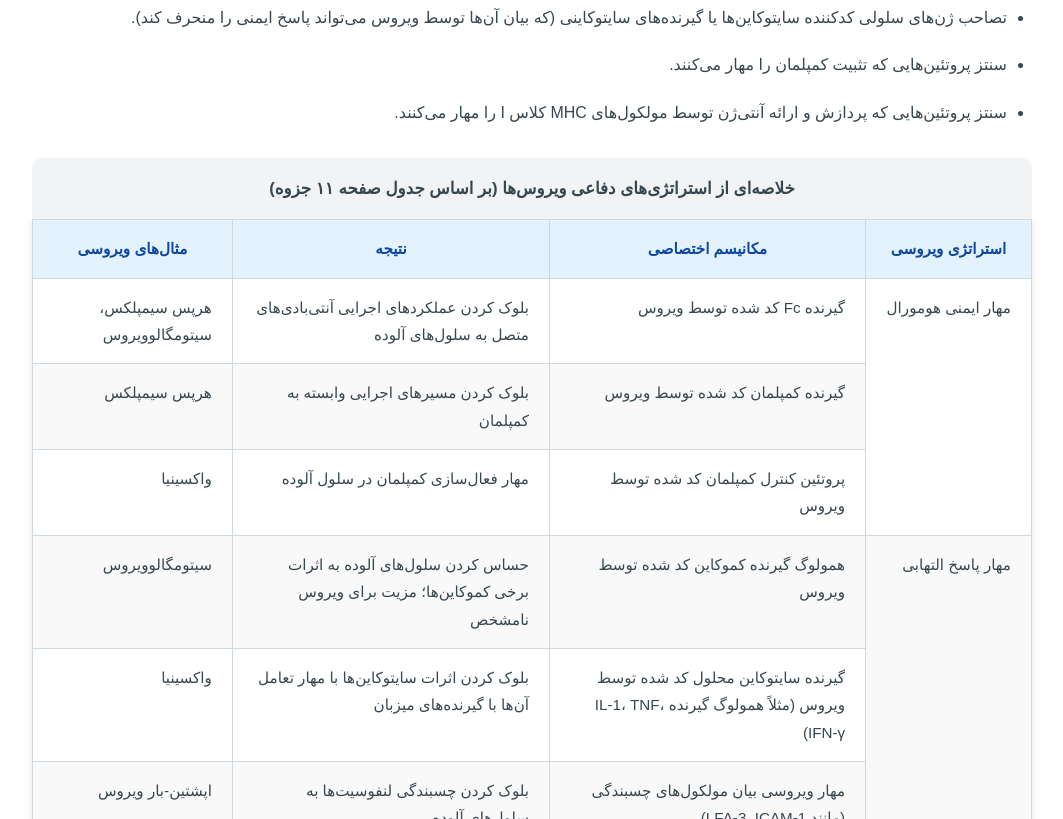
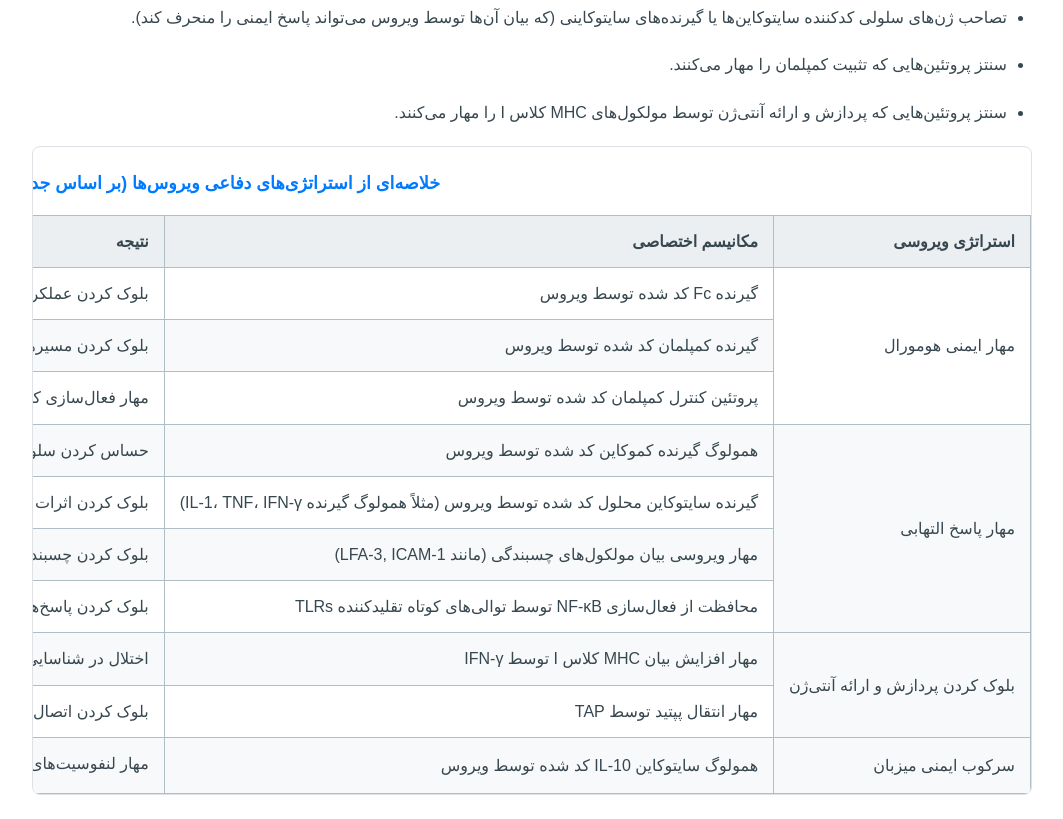
Before and after one commit to callmemahdi01/immunology, a plain HTML site: page 2.html in a window 1280 px wide. Shown: the part 5621-6440 px from the top of the page, without its empty margins (108-1171 px from the left). Drawn offline with Linux system fonts and the light colour scheme; a small style sheet from the web is missing.

Commit message:
Update 2.html

```diff
--- a/2.html
+++ b/2.html
@@ -61,7 +61,7 @@
             line-height: 1.95;
         }
         strong {
-            color: #ff0000; /* Darker, distinct green for emphasis */
+            color: #ff0000; /* Red color for emphasis */
             font-weight: 600;
         }
         .note, .task {
@@ -100,32 +100,46 @@
             margin-top: 35px;
             font-size: 1.1em;
         }
+
+        /* Responsive table wrapper */
+        .table-responsive-wrapper {
+            overflow-x: auto;
+            -webkit-overflow-scrolling: touch; /* Smooth scrolling on iOS */
+            margin-bottom: 1.5em; /* Add some space below the scrollable table */
+            border: 1px solid #dee2e6; /* Optional: add a light border to the wrapper */
+            border-radius: 8px;
+        }
         table {
-            width: 100%;
+            width: 100%; /* Make table take full width of its container initially */
             border-collapse: collapse;
-            margin-top: 20px;
-            margin-bottom: 20px;
-            box-shadow: 0 2px 8px rgba(0,0,0,0.1);
+            margin:0; /* Remove default margin from table if wrapper handles it */
+            /* box-shadow: 0 2px 8px rgba(0,0,0,0.1); Removed as wrapper has shadow/border */
         }
         th, td {
-            border: 1px solid #b0bec5; /* Lighter grey for table borders */
+            border: 1px solid #b0bec5;
             padding: 12px 15px;
             text-align: right;
             line-height: 1.7;
+            white-space: nowrap; /* Important for horizontal scrolling tables */
         }
         th {
-            background-color: #eceff1; /* Light grey-blue for table headers */
+            background-color: #eceff1;
             color: #37474f;
             font-weight: 600;
+            position: sticky; /* Optional: make headers sticky during scroll */
+            top: 0; /* Required for sticky header */
+            z-index: 1; /* Ensure header is above table content during scroll */
         }
         tr:nth-child(even) {
             background-color: #f8f9fa;
         }
         caption {
-            caption-side: bottom;
-            font-size: 0.9em;
-            color: #78909c;
-            margin-top: 10px;
+            caption-side: top; /* Changed from bottom to top for better context before table */
+            font-size: 1.1em;   /* Adjusted for prominence */
+            font-weight: bold;
+            color: #007bff;    /* Matching h2 color */
+            margin-bottom: 15px; /* Increased margin */
+            margin-top: 20px;   /* Increased margin */
         }
         .diagram-description {
             background-color: #fafafa;
@@ -139,75 +153,97 @@
         .nav-button {
             padding: 10px 20px;
             font-size: 1em;
-            margin: 10px;
+            margin: 10px 5px; /* Adjusted margin for better spacing */
             border: none;
             border-radius: 8px;
             background-color: #007bff;
             color: white;
             cursor: pointer;
             transition: background-color 0.3s ease;
+            display: inline-block; /* Allow multiple buttons on one line */
         }
-
         .nav-button:hover {
             background-color: #0056b3;
         }
-            .responsive-table {
-        overflow-x: auto;
-        margin: 20px 0;
-        border-radius: 10px;
-        box-shadow: 0 2px 10px rgba(0, 0, 0, 0.08);
+        .nav-container { /* Added a container for nav buttons for centering */
+            text-align: center;
+            margin-top: 30px;
         }
 
-    table {
-        width: 100%;
-        border-collapse: collapse;
-        font-size: 0.95em;
-        min-width: 700px;
-        background-color: #ffffff;
+        /* General mobile optimizations using a media query */
+        @media (max-width: 768px) {
+            .container {
+                margin: 15px; /* Adjusted margin for smaller screens */
+                padding: 20px 15px; /* Reduce padding on smaller screens */
+                box-shadow: 0 5px 15px rgba(0, 0, 0, 0.08);
             }
 
-    caption {
-        caption-side: top;
-        text-align: center;
-        padding: 15px;
-        font-weight: bold;
-        color: #37474f;
-        font-size: 1.1em;
-        background-color: #f1f3f4;
-        border-top-left-radius: 10px;
-        border-top-right-radius: 10px;
+            h1 {
+                font-size: 1.9em;
+                margin-bottom: 25px;
+                padding-bottom: 15px;
             }
 
-    th, td {
-        padding: 15px 20px;
-        border: 1px solid #cfd8dc;
-        text-align: right;
-        vertical-align: top;
-        line-height: 1.8;
+            h2 {
+                font-size: 1.6em;
+                margin-top: 35px;
+                margin-bottom: 20px;
+                padding-bottom: 12px;
             }
 
-    th {
-        background-color: #e3f2fd;
-        color: #0d47a1;
-        font-weight: 600;
-        text-align: center;
+            h3 {
+                font-size: 1.4em;
+                margin-top: 25px;
+                margin-bottom: 15px;
             }
 
-    tr:nth-child(even) td {
-        background-color: #f9f9f9;
-    }
-
-    tr:hover td {
-        background-color: #f1f8ff;
-    }
-
-    @media screen and (max-width: 768px) {
-        table {
-            font-size: 0.85em;
+            p, li {
+                font-size: 0.98em;
+                line-height: 1.85;
             }
 
             th, td {
                 padding: 10px 12px;
+                font-size: 0.9em;
+            }
+
+            .nav-button {
+                padding: 9px 18px;
+                font-size: 0.95em;
+                margin: 8px 4px;
+            }
+        }
+
+        @media (max-width: 480px) {
+            .container {
+                margin: 10px;
+                padding: 15px 10px;
+                border-radius: 8px;
+            }
+            h1 {
+                font-size: 1.7em;
+            }
+            h2 {
+                font-size: 1.4em;
+            }
+            h3 {
+                font-size: 1.2em;
+            }
+            p, li {
+                font-size: 0.92em;
+            }
+            th, td {
+                font-size: 0.85em; /* Further reduce font size in tables for very small screens */
+                padding: 8px 10px;
+            }
+             .nav-button {
+                width: calc(50% - 10px); /* Make buttons take more width on small screens */
+                margin: 5px;
+            }
+            .nav-container {
+                display: flex;
+                flex-wrap: wrap;
+                justify-content: space-around;
             }
         }
     </style>
@@ -358,6 +394,7 @@
             <li>سنتز پروتئین‌هایی که تثبیت کمپلمان را مهار می‌کنند.</li>
             <li>سنتز پروتئین‌هایی که پردازش و ارائه آنتی‌ژن توسط مولکول‌های MHC کلاس I را مهار می‌کنند.</li>
         </ul>
+        <div class="table-responsive-wrapper">
             <table>
                 <caption>خلاصه‌ای از استراتژی‌های دفاعی ویروس‌ها (بر اساس جدول صفحه ۱۱ جزوه)</caption>
                 <thead>
@@ -425,6 +462,7 @@
                     </tr>
                 </tbody>
             </table>
+        </div>
 
         <h2>بیماری‌های عفونی نوپدید و بازپدید (Emerging and Re-emerging)</h2>
         <ul>
@@ -479,10 +517,11 @@
         </div>
 
         <hr>
-                <button class="nav-button" onclick="window.location.href='index.html'">جلسه قبل</button>
-        <button class="nav-button" onclick="window.location.href='3.html'">جلسه بعد</button>
-
-        <p class="final-salutation">جمع اورنده: مهدی رضایی</p>
+        <div class="nav-container">
+            <button class="nav-button" onclick="alert('محتوای جلسه قبل در اینجا بارگذاری می‌شود.')">جلسه قبل</button>
+            <button class="nav-button" onclick="alert('محتوای جلسه بعد در اینجا بارگذاری می‌شود.')">جلسه بعد</button>
+        </div>
+        <p class="final-salutation">جمع‌آورنده: مهدی رضایی (نمونه)</p>
     </div>
 </body>
 </html>
```
Lines whose indentation alone changed are shown as unchanged.
